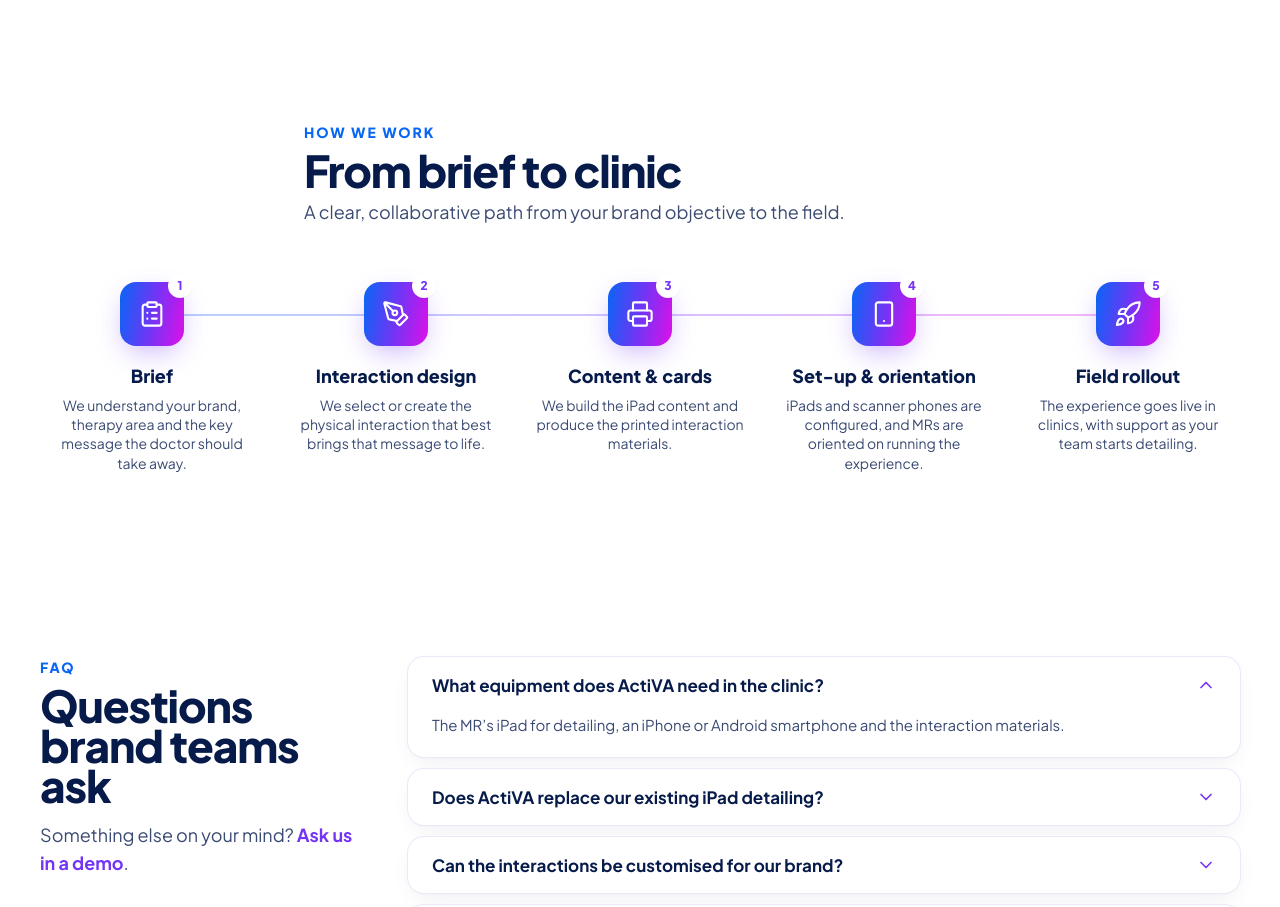
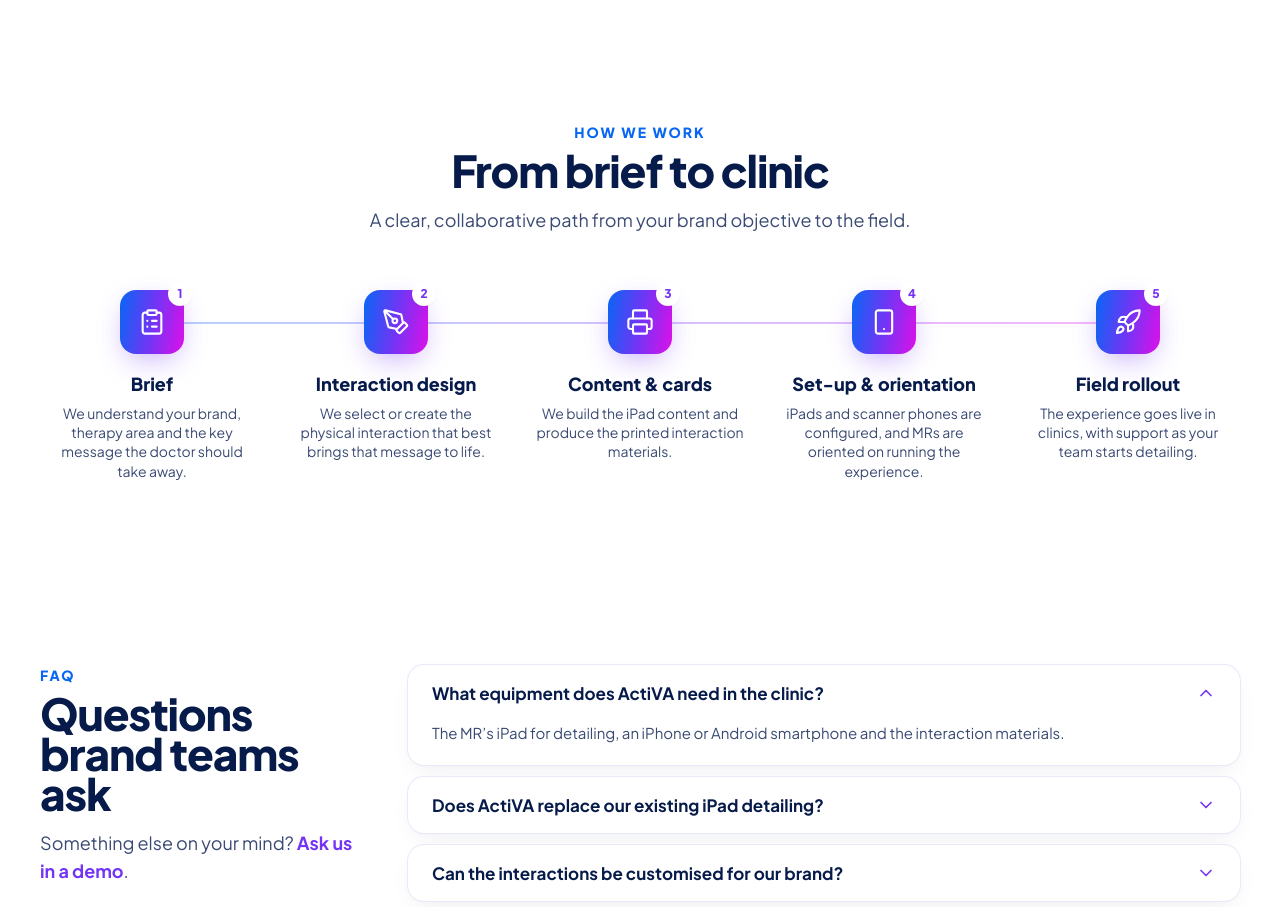
Before and after one commit to Rohan9833/Activa-microsite, a React (Vite) app in the folder frontend/: page / in a window 1280 px wide. Shown: the part 3420-4327 px from the top of the page. Built offline with nearby package versions, Linux system fonts and the light colour scheme; no server answers.

Commit message:
Restore desktop layout while preserving mobile redesign

```diff
--- a/frontend/src/components/HowWeWork.jsx
+++ b/frontend/src/components/HowWeWork.jsx
@@ -14,9 +14,9 @@ export default function HowWeWork() {
     <section id="process" className="py-14 sm:py-20" aria-labelledby="process-title">
       <div className="container-site">
         <Reveal className="mx-auto max-w-2xl text-center">
-          <p className="eyebrow text-start">How we work</p>
-          <h2 id="process-title" className="section-title mt-2 text-start">From brief to clinic</h2>
-          <p className="text-start mt-2 text-lg text-navy-500">A clear, collaborative path from your brand objective to the field.</p>
+          <p className="eyebrow text-start lg:text-center">How we work</p>
+          <h2 id="process-title" className="section-title mt-2 text-start lg:text-center">From brief to clinic</h2>
+          <p className="text-start mt-2 text-lg text-navy-500 lg:text-center lg:mt-4">A clear, collaborative path from your brand objective to the field.</p>
         </Reveal>
 
         <ol className="relative mt-10 grid gap-4 sm:grid-cols-2 lg:mt-14 lg:grid-cols-5 lg:gap-5">
```
